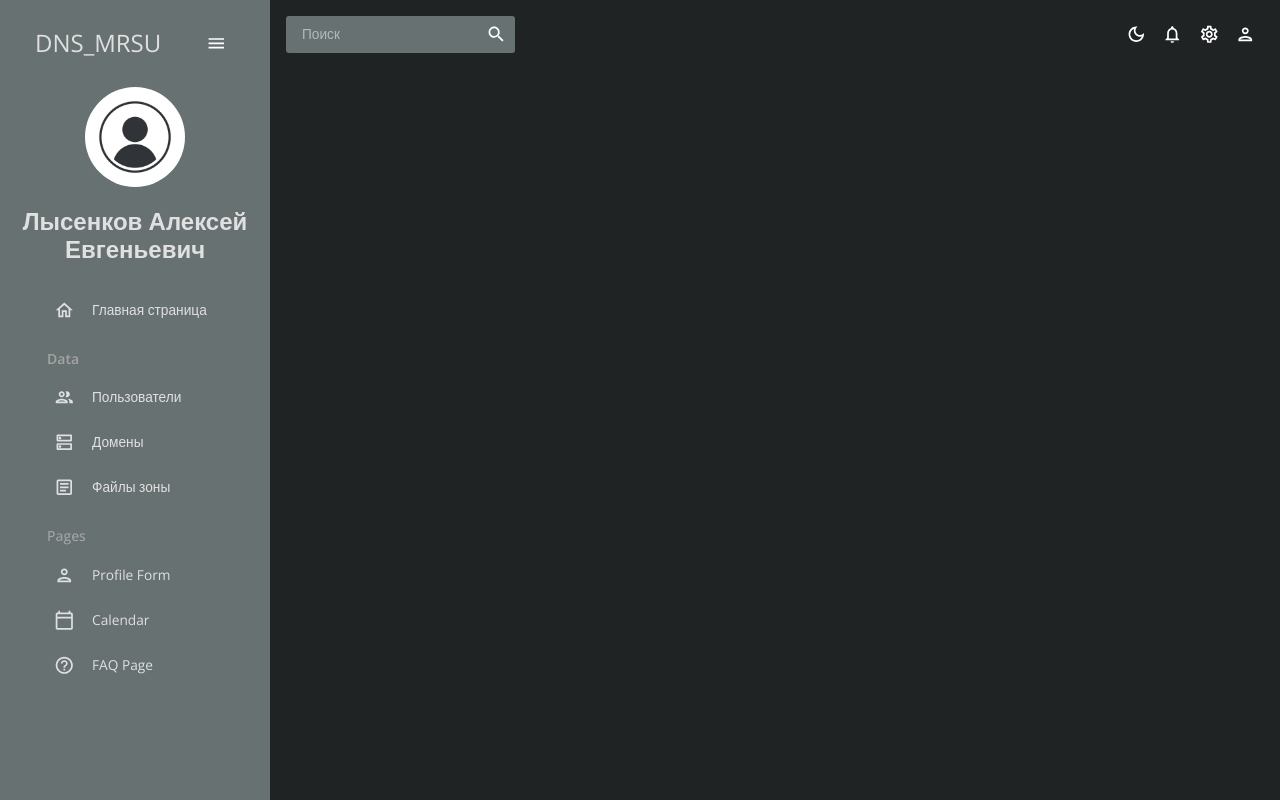
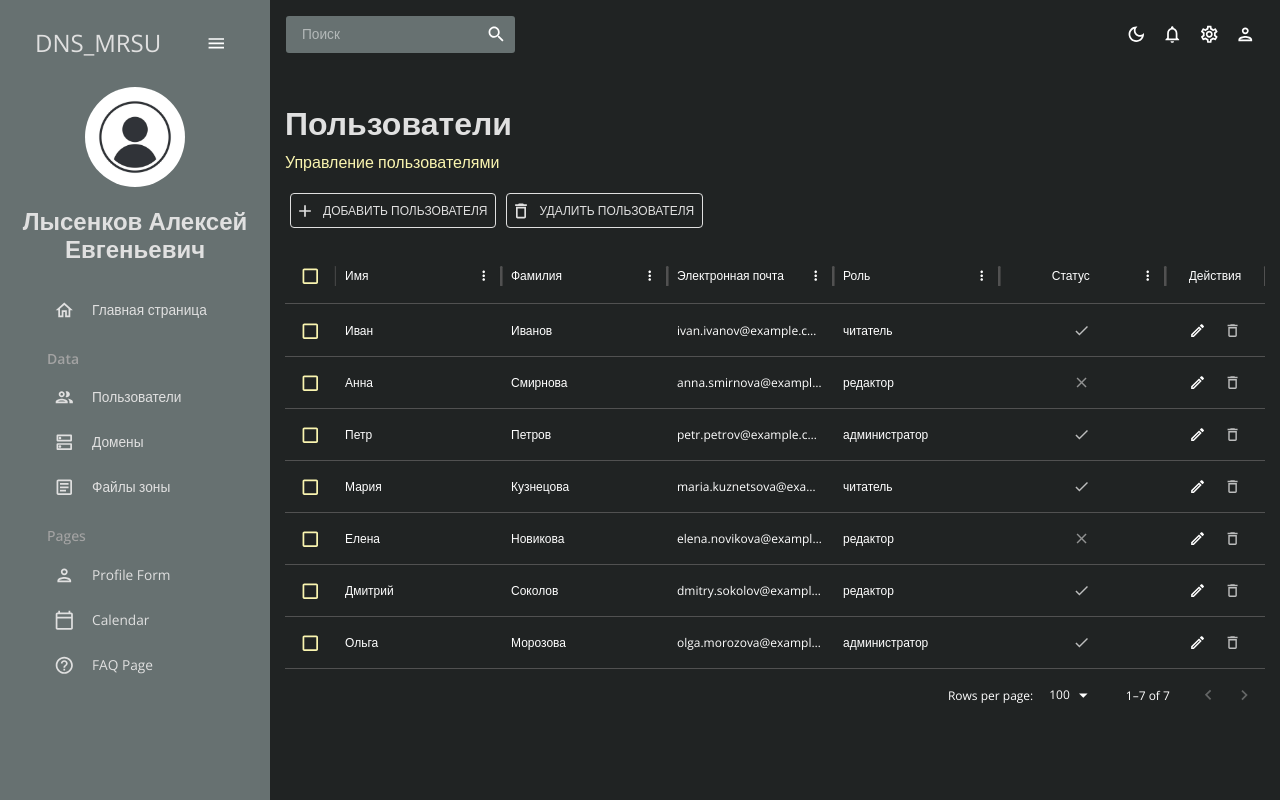
Before and after one commit to elizaveta-rybina/MRSU_DNS, a React (Create React App) app in the folder src/frontend/: page /users in a window 1280 px wide. Built offline with nearby package versions, Linux system fonts and the light colour scheme.

Commit message:
add user page

```diff
--- a/src/frontend/src/App.js
+++ b/src/frontend/src/App.js
@@ -15,6 +15,7 @@ import Topbar from "./scenes/global/Topbar";
 import Domain from "./scenes/domains";
 import Record from "./scenes/records";
 import Zona from "./scenes/zonas";
+import User from "./scenes/users"
 import { ColorModeContext, useMode } from "./theme";
 
 function App() {
@@ -33,6 +34,7 @@ function App() {
               <Route path="/domain" element={<Domain />} />
               <Route path="/zonas" element={<Zona />} />
               <Route path="/records/:id" element={<Record />} />
+              <Route path='/users' element={<User />} />
               {/* <Route path="/invoices" element={<Invoices />} />
               <Route path="/form" element={<Form />} />
               <Route path="/bar" element={<Bar />} />
--- a/src/frontend/src/data/mockData.js
+++ b/src/frontend/src/data/mockData.js
@@ -223,73 +223,73 @@ export const fileZona = {
 
 export const mockDataUsers = [
   {
-    user_id: "12345",
+    id: 12345,
     first_name: "Иван",
     last_name: "Иванов",
     email: "ivan.ivanov@example.com",
     role: "читатель",
     created_at: "2023-01-15T10:00:00Z",
     last_login: "2023-07-04T08:30:00Z",
-    status: "активен",
+    status:  true,
   },
   {
-    user_id: "67890",
+    id: 67890,
     first_name: "Анна",
     last_name: "Смирнова",
     email: "anna.smirnova@example.com",
     role: "редактор",
     created_at: "2022-08-10T14:45:00Z",
     last_login: "2023-06-20T12:20:00Z",
-    status: "неактивен",
+    status:  false,
   },
   {
-    user_id: "11223",
+    id: 11223,
     first_name: "Петр",
     last_name: "Петров",
     email: "petr.petrov@example.com",
     role: "администратор",
     created_at: "2021-05-22T09:00:00Z",
     last_login: "2023-07-01T11:15:00Z",
-    status: "активен",
+    status:  true,
   },
   {
-    user_id: "33445",
+    id: 33445,
     first_name: "Мария",
     last_name: "Кузнецова",
     email: "maria.kuznetsova@example.com",
     role: "читатель",
     created_at: "2022-09-15T13:30:00Z",
     last_login: "2023-07-03T10:45:00Z",
-    status: "активен",
+    status:  true,
   },
   {
-    user_id: "55667",
+    id: 55667,
     first_name: "Елена",
     last_name: "Новикова",
     email: "elena.novikova@example.com",
     role: "редактор",
     created_at: "2020-12-05T16:20:00Z",
     last_login: "2023-06-25T14:55:00Z",
-    status: "неактивен",
+    status:  false,
   },
   {
-    user_id: "77889",
+    id: 77889,
     first_name: "Дмитрий",
     last_name: "Соколов",
     email: "dmitry.sokolov@example.com",
     role: "редактор",
     created_at: "2023-02-18T11:40:00Z",
     last_login: "2023-07-02T09:25:00Z",
-    status: "активен",
+    status:  true,
   },
   {
-    user_id: "99001",
+    id: 99001,
     first_name: "Ольга",
     last_name: "Морозова",
     email: "olga.morozova@example.com",
     role: "администратор",
     created_at: "2019-11-30T08:15:00Z",
     last_login: "2023-07-03T13:35:00Z",
-    status: "активен",
+    status:  true,
   },
 ];
--- /dev/null
+++ b/src/frontend/src/redux/slices/UserSlice.js
@@ -0,0 +1,24 @@
+import { createSlice } from "@reduxjs/toolkit";
+import { mockDataUsers } from "../../data/mockData";
+
+const initialState = {
+  users: mockDataUsers,
+  isFetch: false,
+  isErr: false,
+};
+
+export const UserSlice = createSlice({
+  name: "users",
+  initialState,
+  reducers: {
+    deleteUsersSuccess(state, action) {
+      state.isFetch = false;
+      state.isErr = false;
+      const arrIds = action.payload;
+      state.users = state.users.filter((user) => !arrIds.includes(user.id));
+    },
+  },
+});
+
+export const { deleteUsersSuccess } = UserSlice.actions;
+export default UserSlice.reducer;
--- a/src/frontend/src/redux/store.js
+++ b/src/frontend/src/redux/store.js
@@ -1,11 +1,13 @@
 import { configureStore } from "@reduxjs/toolkit";
 import domainReducer from "./slices/DomainSlice";
-import recordReducer from "./slices/RecordSlice"
+import recordReducer from "./slices/RecordSlice";
+import userReducer from "./slices/UserSlice";
 
 const store = configureStore({
   reducer: {
     domain: domainReducer,
     record: recordReducer,
+    user: userReducer,
   },
 });
 
--- /dev/null
+++ b/src/frontend/src/scenes/users/index.jsx
@@ -0,0 +1,221 @@
+import DeleteOutlinedIcon from "@mui/icons-material/DeleteOutlined";
+import EditOutlinedIcon from "@mui/icons-material/EditOutlined";
+import { Box, useTheme } from "@mui/material";
+import { DataGrid, GridActionsCellItem, GridRowModes } from "@mui/x-data-grid";
+import { createSelector } from "@reduxjs/toolkit";
+import * as React from "react";
+import { useCallback, useState } from "react";
+import { useDispatch, useSelector } from "react-redux";
+import { useParams } from "react-router-dom";
+import SaveCancelButtons from "../../components/Buttons/SaveCancelButtons";
+import Header from "../../components/Header/Header";
+import HeaderButtons from "../../components/Header/HeaderButtons";
+import { deleteUsersSuccess } from '../../redux/slices/UserSlice';
+import { tokens } from "../../theme";
+import useHelpers from "../../utils/helpers";
+
+// EditToolbar component
+const EditToolbar = React.memo(function EditToolbar({
+  setRows,
+  setRowModesModel,
+  rows,
+  arrIds,
+}) {
+  const dispatch = useDispatch();
+
+  const handleClick = useCallback(() => {
+    const maxId = rows.reduce((max, row) => (row.id > max ? row.id : max), 0);
+    const id = maxId === 0 ? 0 : maxId + 1;
+    setRows((oldRows) => [
+      ...oldRows,
+      {
+        id,
+        first_name: "",
+        last_name: "",
+        email: "",
+        role: "",
+        created_at: new Date(),
+        last_login: new Date(),
+        status: false,
+        isNew: true,
+      },
+    ]);
+    setRowModesModel((oldModel) => ({
+      ...oldModel,
+      [id]: { mode: GridRowModes.Edit, fieldToFocus: "user_id" },
+    }));
+  }, [rows, setRows, setRowModesModel]);
+
+  const handleDeleteAll = useCallback(() => {
+    dispatch(deleteUsersSuccess(arrIds));
+  }, [dispatch, arrIds]);
+
+  return (
+    <Box>
+      <Header title="Пользователи" subtitle="Управление пользователями" />
+      <Box
+        sx={{
+          display: "flex",
+          flexDirection: "row",
+          alignItems: "center",
+          justifyContent: "space-between",
+        }}
+      >
+        <HeaderButtons
+          addInscription="Добавить пользователя"
+          deleteInscription="Удалить пользователя"
+          handleClick={handleClick}
+          handleDeleteAll={handleDeleteAll}
+        />
+      </Box>
+    </Box>
+  );
+});
+
+const usersSelector = createSelector(
+  (state) => state.user,
+  (user) => user
+);
+
+const User = () => {
+  const { id } = useParams();
+  const { users } = useSelector(usersSelector);
+  const [arrIds, setArrIds] = useState([]);
+  const [rowModesModel, setRowModesModel] = useState({});
+  const [rows, setRows] = useState(users);
+  const {
+    editClick,
+    deleteClick,
+    saveClick,
+    rowEditStop,
+    cancelClick,
+    processRowUpdate,
+    rowModesModelChange,
+  } = useHelpers(rowModesModel, setRowModesModel, rows, setRows);
+  const theme = useTheme();
+  const colors = tokens(theme.palette.mode);
+
+  React.useEffect(() => {
+    setRows(users);
+  }, [users]);
+
+  const columns = React.useMemo(
+    () => [
+      {
+        field: "first_name",
+        headerName: "Имя",
+        type: "string",
+        flex: 1,
+        editable: true,
+      },
+      {
+        field: "last_name",
+        headerName: "Фамилия",
+        type: "string",
+        flex: 1,
+        editable: true,
+      },
+      {
+        field: "email",
+        headerName: "Электронная почта",
+        type: "string",
+        flex: 1,
+        editable: true,
+      },
+      {
+        field: "role",
+        headerName: "Роль",
+        type: "singleSelect",
+        flex: 1,
+        editable: true,
+        valueOptions: ["администратор", "читатель", "редактор"],
+      },
+      {
+        field: "status",
+        headerName: "Статус",
+        type: "boolean",
+        flex: 1,
+        editable: true,
+      },
+      {
+        field: "actions",
+        type: "actions",
+        headerName: "Действия",
+        width: 100,
+        cellClassName: "actions",
+        getActions: ({ id }) => {
+          const isInEditMode = rowModesModel[id]?.mode === GridRowModes.Edit;
+
+          if (isInEditMode) {
+            return [
+              <SaveCancelButtons
+                id={id}
+                saveClick={saveClick}
+                cancelClick={cancelClick}
+              />,
+            ];
+          }
+
+          return [
+            <GridActionsCellItem
+              icon={<EditOutlinedIcon />}
+              label="Edit"
+              className="textPrimary"
+              onClick={() => editClick(id)}
+              color="inherit"
+            />,
+            <GridActionsCellItem
+              icon={<DeleteOutlinedIcon />}
+              label="Delete"
+              onClick={() => deleteClick(id)}
+              color="inherit"
+            />,
+          ];
+        },
+      },
+    ],
+    [rowModesModel, editClick, deleteClick, saveClick, cancelClick]
+  );
+
+  return (
+    <Box
+      m="15px"
+      sx={{
+        "& .MuiDataGrid-root": {
+          border: colors.goldAccent[300],
+        },
+        "& .actions": {
+          color: "text.secondary",
+        },
+        "& .textPrimary": {
+          color: "text.primary",
+        },
+        "& .MuiCheckbox-root": {
+          color: `${colors.goldAccent[300]} !important`,
+        },
+      }}
+    >
+      <DataGrid
+        checkboxSelection
+        rows={rows}
+        columns={columns}
+        editMode="row"
+        rowModesModel={rowModesModel}
+        onRowModesModelChange={rowModesModelChange}
+        onRowEditStop={rowEditStop}
+        processRowUpdate={processRowUpdate}
+        slots={{
+          toolbar: EditToolbar,
+        }}
+        onRowSelectionModelChange={(ids) => {
+          setArrIds(ids);
+        }}
+        slotProps={{
+          toolbar: { setRows, setRowModesModel, rows, arrIds },
+        }}
+      />
+    </Box>
+  );
+};
+
+export default User;
```
